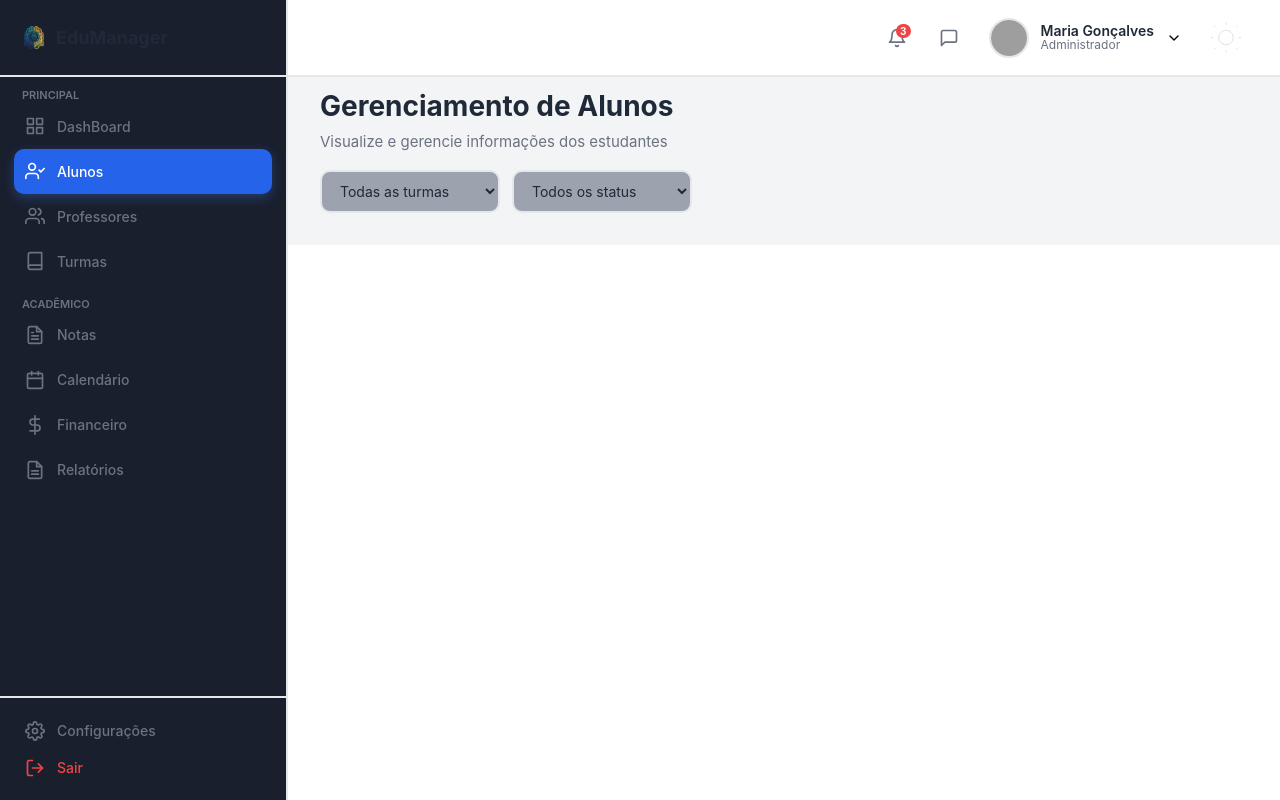
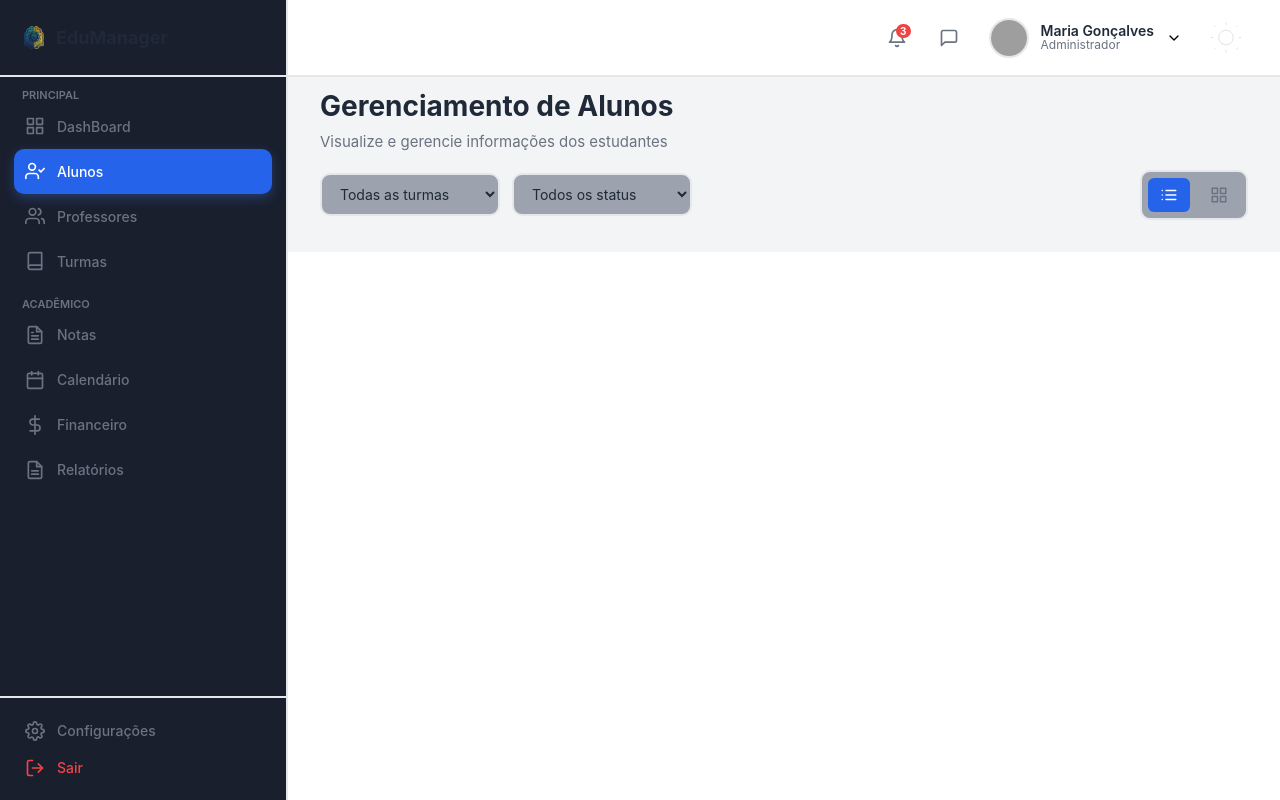
Before and after one commit to DevPeress/EduConnect-Web, a React (Vite) app: page /admin/alunos in a window 1280 px wide. Built offline with nearby package versions, Linux system fonts and the light colour scheme; grey boxes are pictures that could not be loaded.

Commit message:
Criação dos botões para troca de modo

```diff
--- a/src/paginas/Administracao/Alunos/index.tsx
+++ b/src/paginas/Administracao/Alunos/index.tsx
@@ -1,7 +1,9 @@
+import { useState } from "react";
 import Aside from "../../../components/Aside";
 import Header from "../../../components/Header";
 
 const AlunosAdmin = () => {
+  const [modo, setModo] = useState<boolean>(false);
   return (
     <>
       <Aside />
@@ -20,19 +22,74 @@ const AlunosAdmin = () => {
 
           <div className="flex justify-between items-center gap-5 mb-6 flex-wrap">
             <div className="flex gap-3 flex-wrap">
-              <select className="bg-(--bg-input) border-2 border-(--border-color) rounded-[10px] py-2.5 px-3.5 text-(--text-primary) text-[14px] cursor-pointer min-w-[180px]">
+              <select className="bg-(--bg-input) border-2 border-(--border-color) rounded-[10px] py-2.5 px-3.5 text-(--text-primary) text-[14px] cursor-pointer min-w-[180px] hover:border-(--border-light)">
                 <option>Todas as turmas</option>
                 <option>9º A</option>
                 <option>9º B</option>
                 <option>8º A</option>
                 <option>8º B</option>
               </select>
-              <select className="bg-(--bg-input) border-2 border-(--border-color) rounded-[10px] py-2.5 px-3.5 text-(--text-primary) text-[14px] cursor-pointer min-w-[180px]">
+              <select className="bg-(--bg-input) border-2 border-(--border-color) rounded-[10px] py-2.5 px-3.5 text-(--text-primary) text-[14px] cursor-pointer min-w-[180px] hover:border-(--border-light)">
                 <option>Todos os status</option>
                 <option>Ativo</option>
                 <option>Inativo</option>
                 <option>Suspenso</option>
               </select>
+            </div>
+
+            <div className="flex gap-2 bg-(--bg-input) border-2 border-(--border-color) rounded-[10px] p-1.5">
+              <button
+                className="bg-transparent border-none text-(--text-secondary) cursor-pointer py-2 px-3 rounded-md flex items-center justify-center hover:text-(--text-primary)"
+                title="Visualizar como tabela"
+                style={{
+                  background: !modo ? "var(--primary-color)" : "transparent",
+                  color: !modo ? "white" : "var(--text-secondary)",
+                }}
+                onClick={() => setModo(!modo)}
+              >
+                <svg
+                  width="18"
+                  height="18"
+                  viewBox="0 0 24 24"
+                  fill="none"
+                  stroke="currentColor"
+                  strokeWidth="2"
+                  strokeLinecap="round"
+                  strokeLinejoin="round"
+                >
+                  <line x1="8" y1="6" x2="21" y2="6"></line>
+                  <line x1="8" y1="12" x2="21" y2="12"></line>
+                  <line x1="8" y1="18" x2="21" y2="18"></line>
+                  <line x1="3" y1="6" x2="3.01" y2="6"></line>
+                  <line x1="3" y1="12" x2="3.01" y2="12"></line>
+                  <line x1="3" y1="18" x2="3.01" y2="18"></line>
+                </svg>
+              </button>
+              <button
+                className="border-none cursor-pointer py-2 px-3 rounded-md flex items-center justify-center hover:text-(--text-primary)"
+                title="Visualizar como cards"
+                style={{
+                  background: modo ? "var(--primary-color)" : "transparent",
+                  color: modo ? "white" : "var(--text-secondary)",
+                }}
+                onClick={() => setModo(!modo)}
+              >
+                <svg
+                  width="18"
+                  height="18"
+                  viewBox="0 0 24 24"
+                  fill="none"
+                  stroke="currentColor"
+                  strokeWidth="2"
+                  strokeLinecap="round"
+                  strokeLinejoin="round"
+                >
+                  <rect x="3" y="3" width="7" height="7"></rect>
+                  <rect x="14" y="3" width="7" height="7"></rect>
+                  <rect x="14" y="14" width="7" height="7"></rect>
+                  <rect x="3" y="14" width="7" height="7"></rect>
+                </svg>
+              </button>
             </div>
           </div>
         </div>
```
